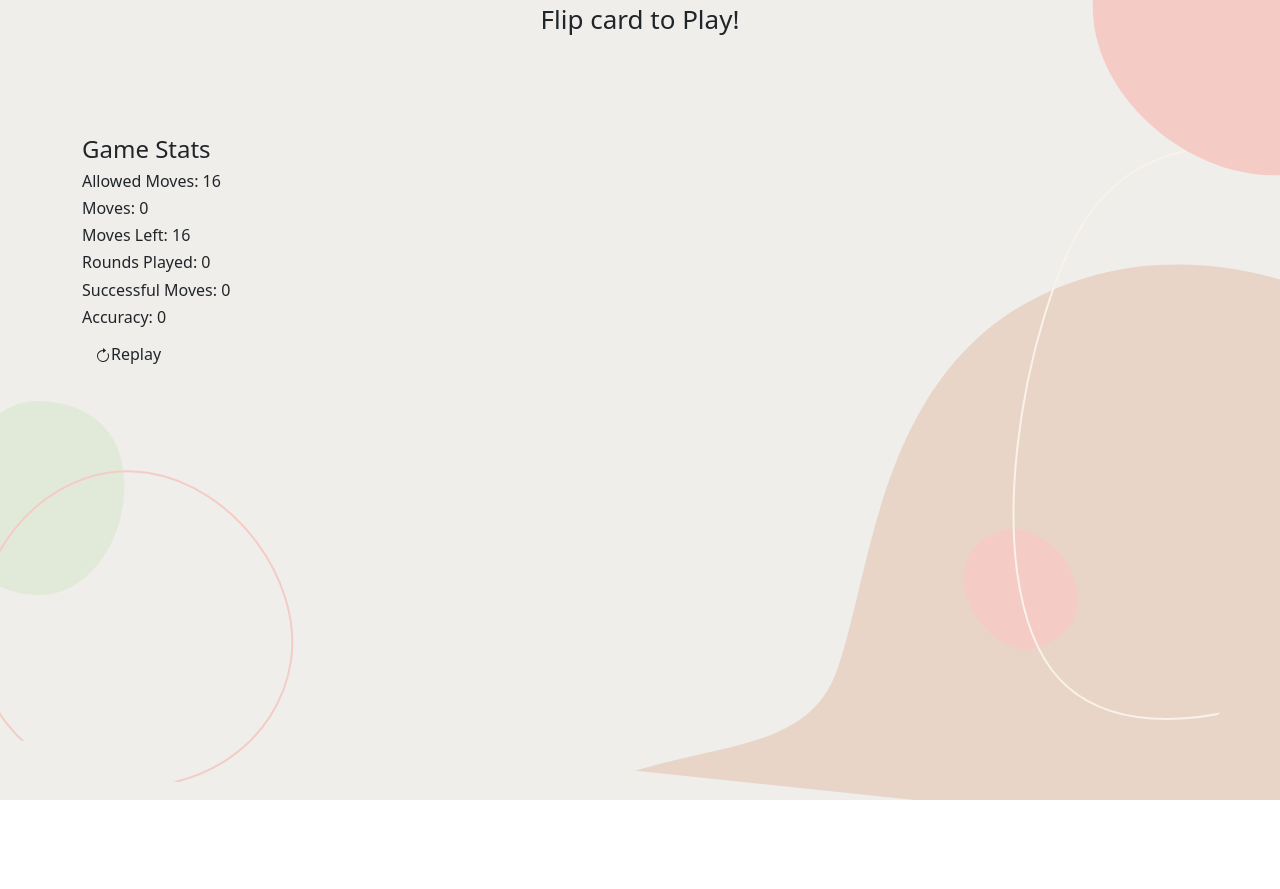
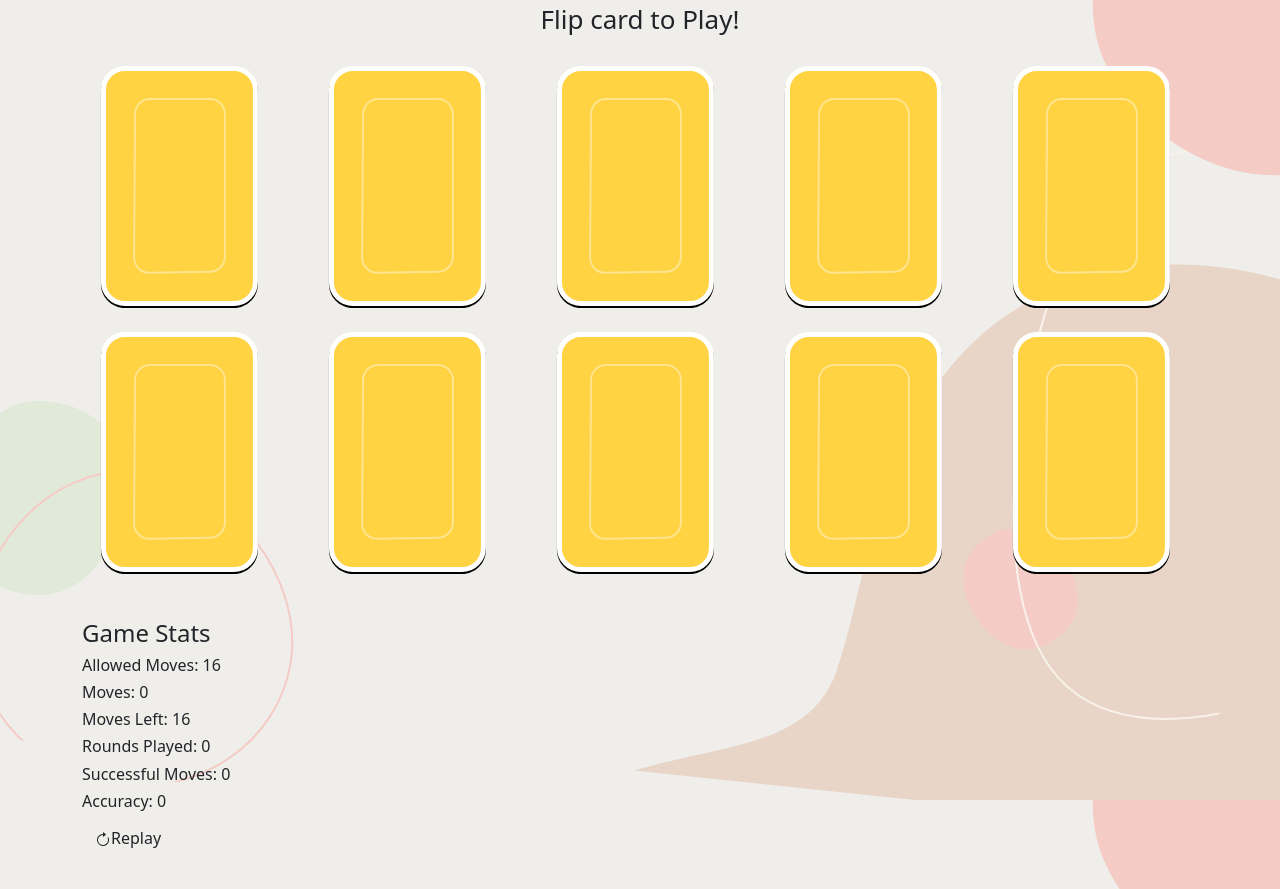
Before and after one commit to laualuoch/memora-game, a React (Create React App) app: page / in a window 1280 px wide. Before the commit the page ends 800 px from the top, so only its background shows below. Built offline with nearby package versions, Linux system fonts and the light colour scheme.

Commit message:
use Played to render JSON images

```diff
--- a/package.json
+++ b/package.json
@@ -3,6 +3,7 @@
   "version": "0.1.0",
   "private": true,
   "dependencies": {
+    "@lottiefiles/react-lottie-player": "^3.5.3",
     "@testing-library/jest-dom": "^5.16.5",
     "@testing-library/react": "^13.4.0",
     "@testing-library/user-event": "^13.5.0",
@@ -14,6 +15,7 @@
     "react-bootstrap": "^2.7.4",
     "react-bootstrap-icons": "^1.10.3",
     "react-dom": "^18.2.0",
+    "react-lottie-player": "^1.5.4",
     "react-scripts": "5.0.1",
     "web-vitals": "^2.1.4"
   },
--- a/src/App.js
+++ b/src/App.js
@@ -1,7 +1,7 @@
+import { Player } from '@lottiefiles/react-lottie-player';
 import { useState, useEffect } from 'react';
 import { Row, Col } from 'react-bootstrap';
 import { ArrowClockwise } from 'react-bootstrap-icons';
-import Lottie from 'lottie-react';
 import card from './images/card.json';
 import cap from './images/bee-cap.json';
 import romper from './images/bee-romper.json';
@@ -78,22 +78,6 @@ const FlipCardGame = () => {
 
     saveGameState(gameState);
   }, [cards, flippedCardIds, matchedCardIds, moves, gamesPlayed, gameCompleted, successfulMoves]);
-
- const animationImageData =
- card.matched && gameCompleted
- ? card.supriseImage
- : card.flipped
- ? card.flippedImage
- : defaultImage
-
-  const defaultOptions = {
-    loop: true,
-    autoplay: false,
-    animationData: animationImageData,
-    rendererSettings: {
-      preserveAspectRatio: "xMidYMid slice"
-    }
-  };
 
   /*Using Match expectations outcome outline by
   Daniel J.Vellman and Gregory S. Warrington here's a calculation for
@@ -206,14 +190,24 @@ const FlipCardGame = () => {
   const Card = ( {card}) => {
     return (
       <div
-      className="btn img-fluid"
-      onClick={()=> handleCardClick(card.id)}>
-         <Lottie
-          options={defaultOptions}
-          alt= { 'Card ${card.id} '}
-          />
+      className="card-container"
+      onClick={() => handleCardClick(card.id)}
+      >
+        <Player
+        autoplay = {true}
+        loop = {false}
+        src = {
+          card.matched && gameCompleted
+          ? card.supriseImage
+          : card.flipped
+          ? card.flippedImage
+          : defaultImage
+        }
+        className="btn img-fluid"
+        onClick={()=> handleCardClick(card.id)}
+      />
       </div>
-    )
+     )
   };
 
   const DisplayCards = () => {
```
Also changed, not shown: 1 other file (tests, documents, lock files or other folders).
